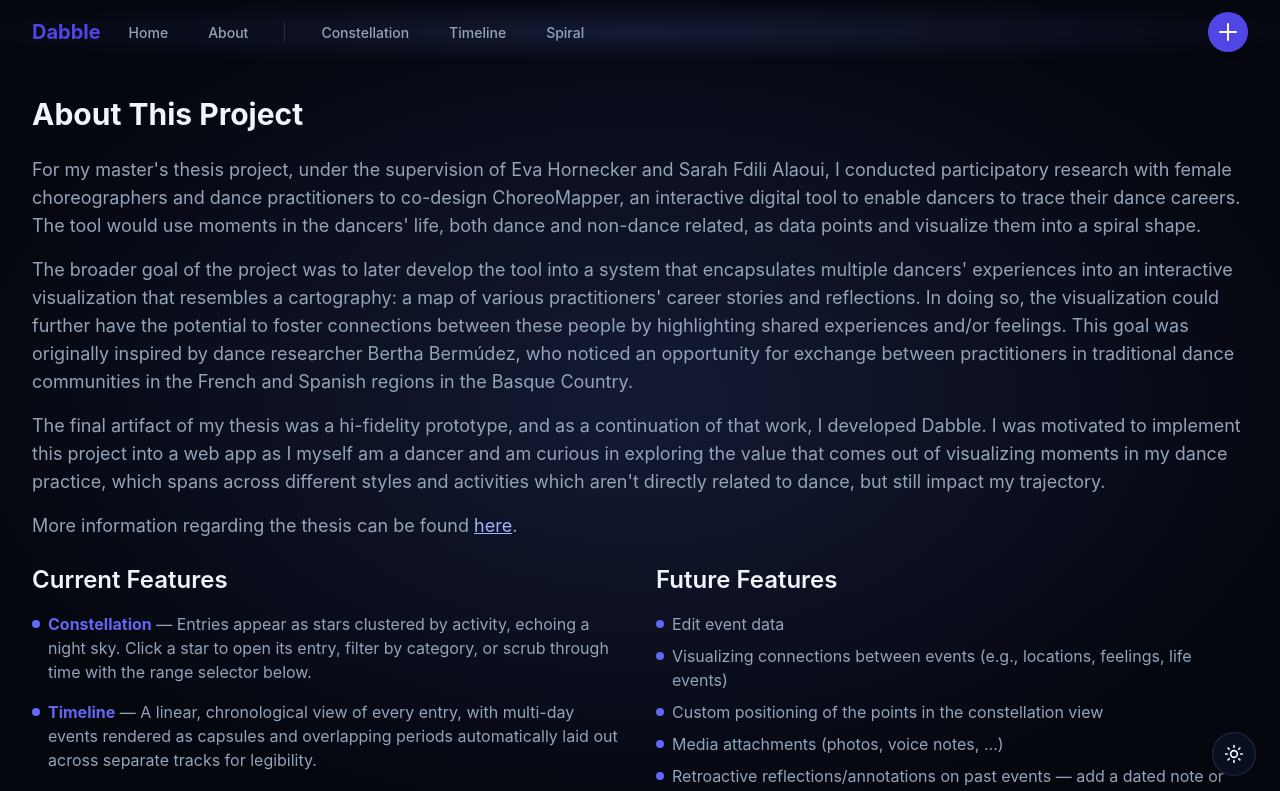
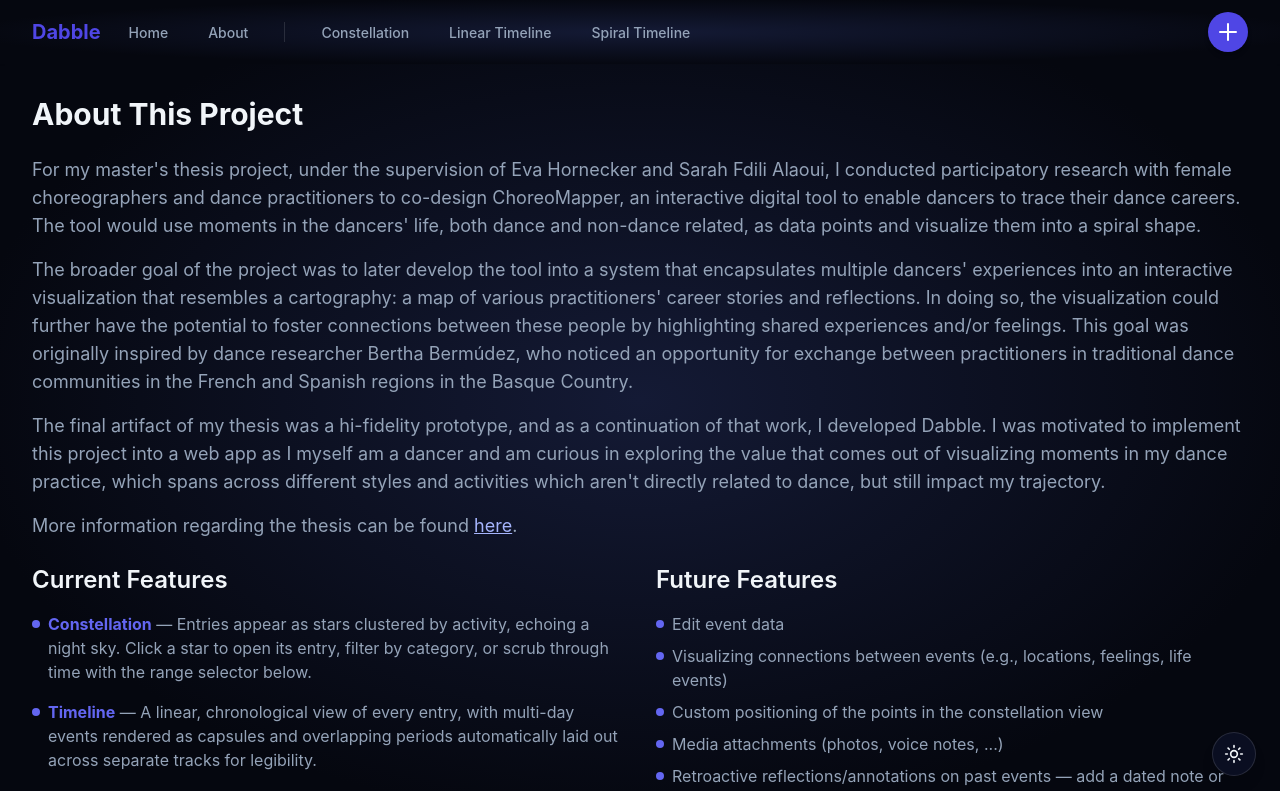
Before and after one commit to davidhle/dabble, a React (Vite) app: page /#/about in a window 1280 px wide. Shown: the top 791 px of the page. Built offline with nearby package versions, Linux system fonts and the light colour scheme.

Commit message:
copy edits

```diff
--- a/src/components/Layout.tsx
+++ b/src/components/Layout.tsx
@@ -183,13 +183,13 @@ export default function Layout({ onAddEntry }: LayoutProps) {
                   to="/linear"
                   className="inline-flex items-center border-b-2 border-transparent px-1 pt-1 text-sm font-medium text-[var(--text-muted-color)] hover:border-[var(--panel-border-color)] hover:text-[var(--text-color)]"
                 >
-                  Timeline
+                  Linear Timeline
                 </Link>
                 <Link
                   to="/spiral"
                   className="inline-flex items-center border-b-2 border-transparent px-1 pt-1 text-sm font-medium text-[var(--text-muted-color)] hover:border-[var(--panel-border-color)] hover:text-[var(--text-color)]"
                 >
-                  Spiral
+                  Spiral Timeline
                 </Link>
               </div>
             </div>
--- a/src/data/countries.ts
+++ b/src/data/countries.ts
@@ -95,7 +95,7 @@ export const COUNTRIES: string[] = [
   'Iran',
   'Iraq',
   'Ireland',
-  'Israel',
+  'Israel / The Occupied Palestinian Territories',
   'Italy',
   'Jamaica',
   'Japan',
--- a/src/pages/Spiral.tsx
+++ b/src/pages/Spiral.tsx
@@ -79,6 +79,15 @@ import { loadCategories } from '../utils/categories';
 import { isEntryWithinRange } from '../utils/entryDateRange';
 import { useEntrySelection } from '../hooks/useEntrySelection';
 import { useTimeRange } from '../context/TimeRangeContext';
+
+/**
+ * Gap (px) between the STAR GLYPH FOOTNOTE (see its own comment below,
+ * near the returned JSX) and TimeRangeSelector's card - same role as
+ * VizEmptyState.tsx's own `GAP` constant for its "above instead of
+ * beside" layout, just a smaller value since this is a single-line
+ * caption, not a bordered card.
+ */
+const STAR_GLYPH_FOOTNOTE_GAP = 8;
 
 interface SpiralProps {
   entries: Entry[];
@@ -267,7 +276,7 @@ export default function Spiral({ entries }: SpiralProps) {
         style={{ width: `calc(33vw - ${headerLayout.left}px)` }}
       >
         <VizPageHeader
-          title="Spiral"
+          title="Spiral Timeline"
           subtitle="Drag to pan, scroll to zoom, and click a point (or arc) to see the entry behind it. Time coils outward from the center - oldest at the middle, most recent at the rim."
         />
 
@@ -312,6 +321,45 @@ export default function Spiral({ entries }: SpiralProps) {
         sidebarWidth={sidebarWidth}
       />
 
+      {/*
+       * STAR GLYPH FOOTNOTE: explains SpiralTimeline's own "✦" year-glyph
+       * markers (see its "YEAR GLYPHS" comment) - the same glyph character
+       * is reused here so this note visually matches what's actually drawn
+       * on the canvas. Spiral-only: this lives here rather than in
+       * TimeRangeSelector.tsx itself, which Constellation.tsx/Timeline.tsx
+       * also render and neither of which has a year glyph to explain.
+       *
+       * POSITIONING: the same "stack directly above TimeRangeSelector's
+       * card, centered within [sidebarWidth, viewport right]" approach
+       * VizEmptyState.tsx's own ABOVE-INSTEAD-OF-BESIDE layout uses - see
+       * that file's POSITIONING comment for why `bottom` is derived from
+       * `timeRangeSelectorRect.top` (the card's own measured top edge)
+       * rather than a flat guessed pixel offset: this keeps the footnote
+       * flush just above the card regardless of the card's own rendered
+       * height, and regardless of how `sidebarWidth`/viewport width shift
+       * where that card actually centers itself - i.e. the exact same
+       * sidebar-aware centering TimeRangeSelector uses for itself, kept in
+       * sync via the same measured rect rather than a second independent
+       * calculation. `pointer-events-none` since this is read-only caption
+       * text that shouldn't intercept clicks meant for the canvas/scrubber
+       * around it.
+       */}
+      <div
+        className="pointer-events-none fixed z-40 flex justify-center px-6"
+        style={{
+          bottom:
+            window.innerHeight -
+            timeRangeSelectorRect.top +
+            STAR_GLYPH_FOOTNOTE_GAP,
+          left: sidebarWidth,
+          right: 0,
+        }}
+      >
+        <p className="text-xs text-[var(--text-muted-color)]">
+          ✦ marks a year along the spiral.
+        </p>
+      </div>
+
       <ResetToast visible={resetPending} />
       <ResetButton onClick={resetAll} />
 
--- a/src/pages/Timeline.tsx
+++ b/src/pages/Timeline.tsx
@@ -270,7 +270,7 @@ export default function Timeline({ entries }: TimelineProps) {
         style={{ width: `calc(33vw - ${headerLayout.left}px)` }}
       >
         <VizPageHeader
-          title="Timeline"
+          title="Linear Timeline"
           subtitle="Drag to pan, scroll to zoom, and click a point to see the entry behind it."
         />
 
```
